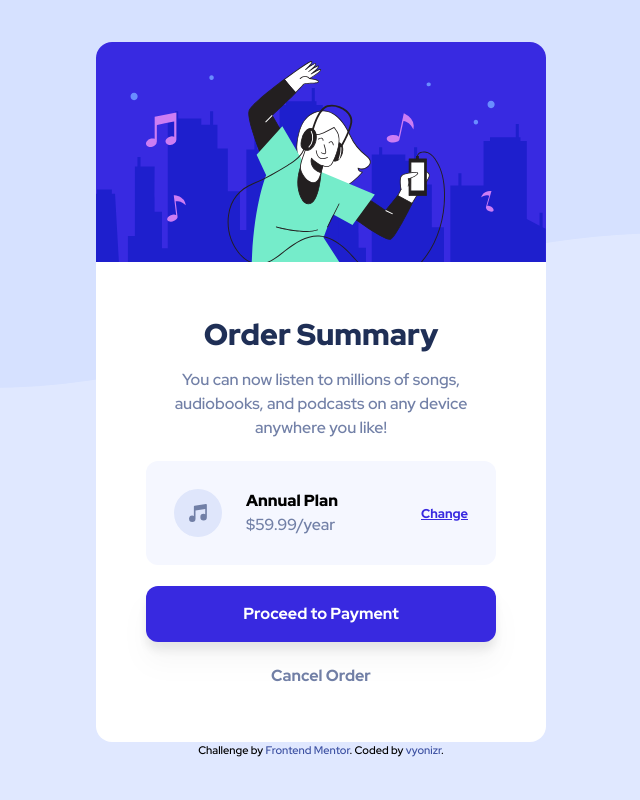
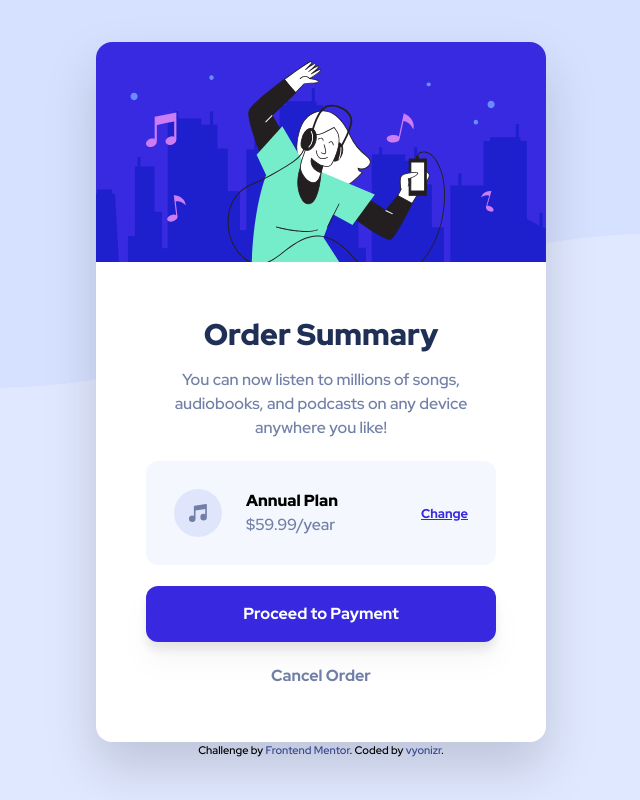
Before and after one commit to vyonizr/fm-order-summary-component, a website: page index.html in a window 1280 px wide. Shown: the whole page, without its empty margins (319-959 px from the left). Drawn offline with Linux system fonts and the light colour scheme.

Commit message:
create card shadow

```diff
--- a/index.html
+++ b/index.html
@@ -26,7 +26,7 @@
     class="text-sans m-0 flex h-screen flex-col items-center justify-center bg-customPaleBlue font-medium"
   >
     <main
-      class="flex h-[35.625rem] w-[20.5rem] flex-col overflow-hidden rounded-2xl bg-white lg:h-[43.75rem] lg:w-[28.125rem]"
+      class="flex h-[35.625rem] w-[20.5rem] flex-col overflow-hidden rounded-2xl bg-white drop-shadow-2xl lg:h-[43.75rem] lg:w-[28.125rem]"
     >
       <figure>
         <img src="./images/illustration-hero.svg" />
```
Also changed, not shown: style.css.
